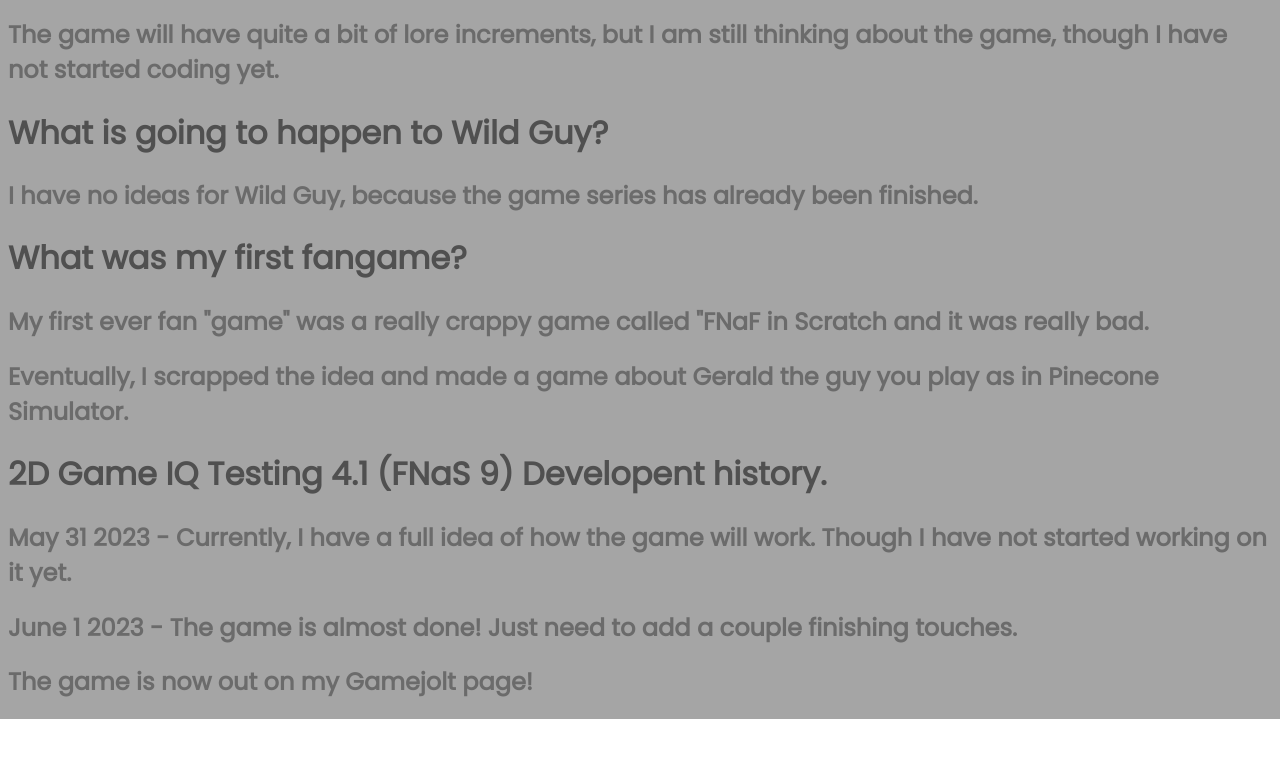
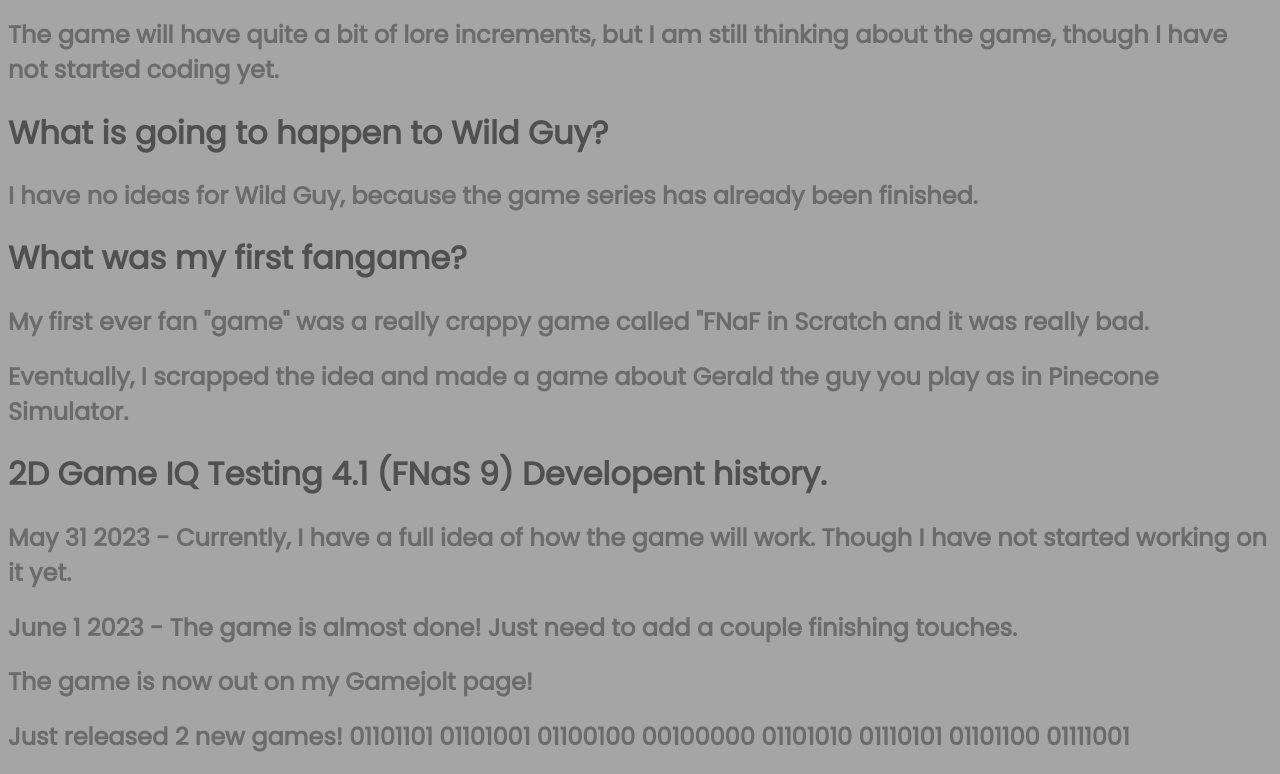
Before and after one commit to TheGoldenDog08/TheGoldenDog.github.io, a plain HTML site: page index.html in a window 1280 px wide. Shown: the part 1018-1792 px from the top of the page. Before the commit the page ends 1737 px from the top, so only its background shows below. Drawn offline with Linux system fonts and the light colour scheme.

Commit message:
Update index.html

```diff
--- a/index.html
+++ b/index.html
@@ -37,4 +37,5 @@
 <h2>May 31 2023 - Currently, I have a full idea of how the game will work. Though I have not started working on it yet.</h2>
 <h2>June 1 2023 - The game is almost done! Just need to add a couple finishing touches.</h2>
 <h2>The game is now out on my Gamejolt page!<h2/>
+<h2>Just released 2 new games! 01101101 01101001 01100100 00100000 01101010 01110101 01101100 01111001<h2/>
 </body>
```
